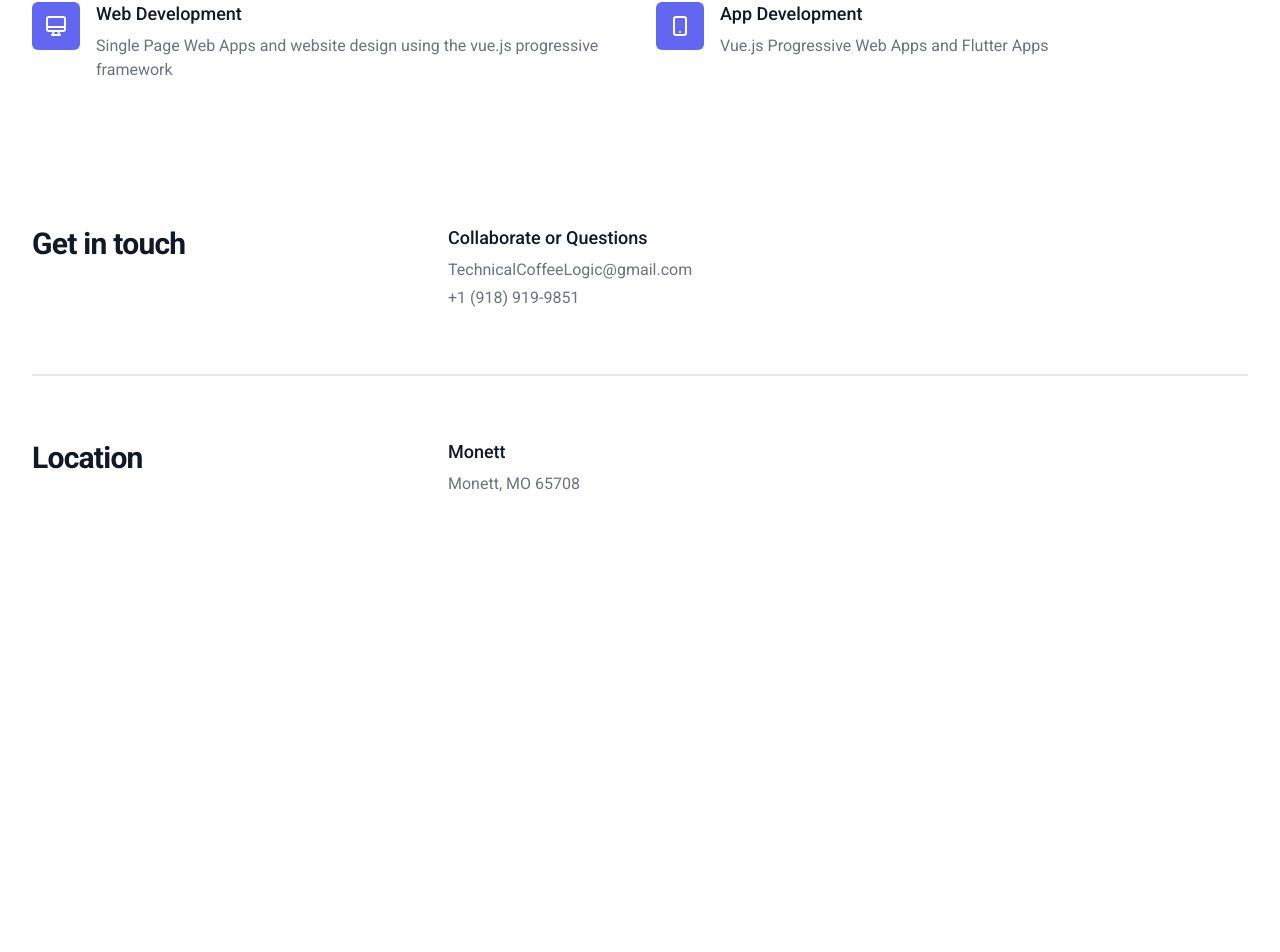
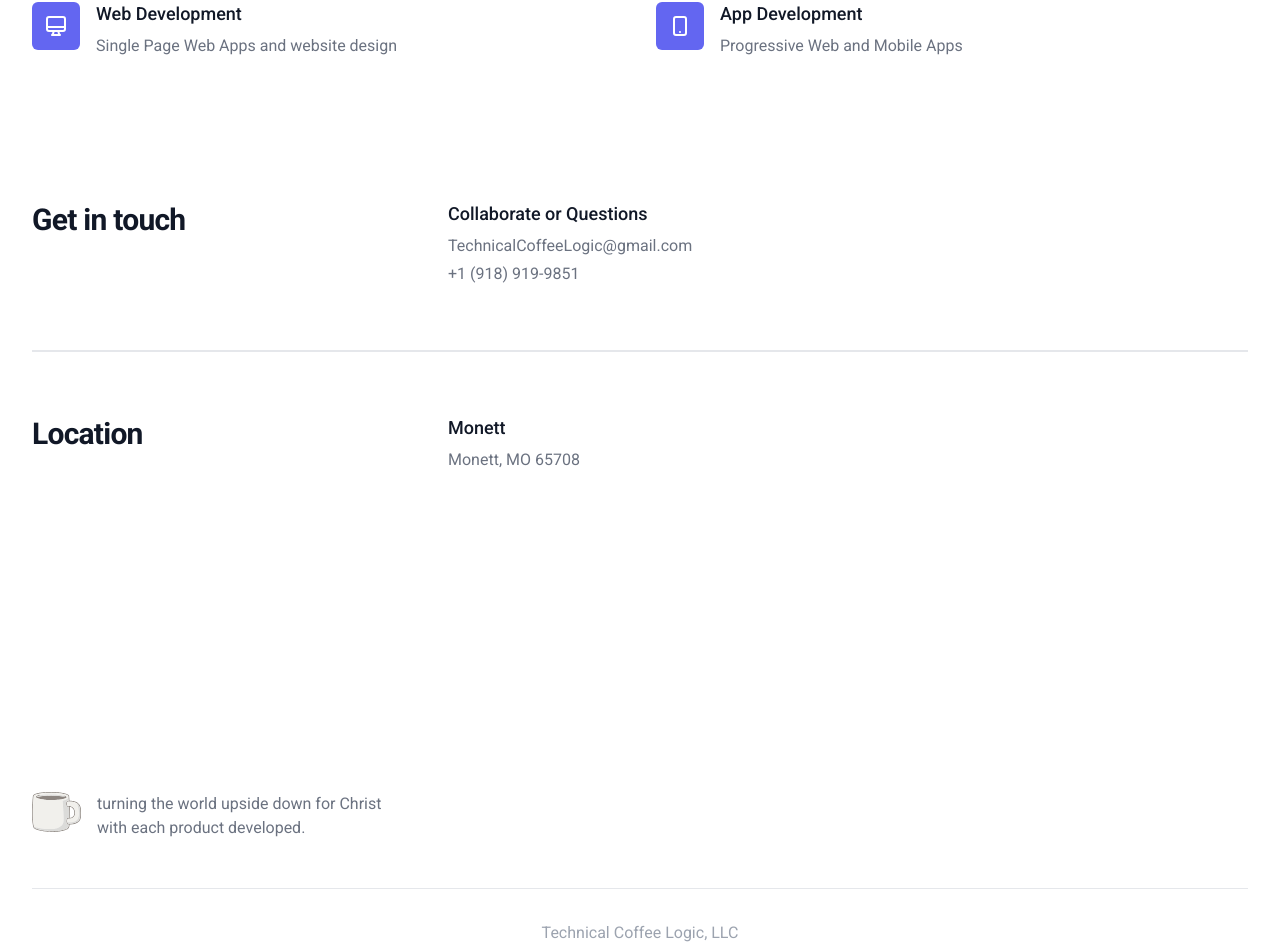
Before and after one commit to TechnicalCoffeeLogic/technicalcoffeelogic-site, a Vue app: page /#/ in a window 1280 px wide. Shown: the part 774-1726 px from the top of the page. Before the commit the page ends 1366 px from the top, so only its background shows below. Built offline with nearby package versions, Linux system fonts and the light colour scheme.

Commit message:
updated menu and added footer

```diff
--- a/src/App.vue
+++ b/src/App.vue
@@ -1,12 +1,16 @@
 <script setup>
 
 import NavMenu from './components/NavMenu.vue';
+import Footer from './components/Footer.vue';
 
 </script>
 
 <template>
   <NavMenu></NavMenu>
-  <router-view></router-view>
+  <main>
+    <router-view></router-view>
+  </main>
+  <Footer></Footer>
 </template>
 
 <style>
@@ -17,7 +21,11 @@ import NavMenu from './components/NavMenu.vue';
   -moz-osx-font-smoothing: grayscale;
   color: #2c3e50;
   margin-top: 0px;
-
 }
 
+main {
+  padding-top: 4rem;
+  padding-bottom: 10rem;
+  height: 100%;
+}
 </style>
--- a/src/components/FeatureSection.vue
+++ b/src/components/FeatureSection.vue
@@ -5,14 +5,14 @@ const features = [
   {
     name: 'Web Development',
     description:
-      'Single Page Web Apps and website design using the vue.js progressive framework',
+      'Single Page Web Apps and website design',
     icon: DesktopComputerIcon,
     emoji: '💻 ',
   },
   {
     name: 'App Development',
     description:
-      'Vue.js Progressive Web Apps and Flutter Apps',
+      'Progressive Web and Mobile Apps',
     icon: DeviceMobileIcon,
     emoji: '📱 ',
 
@@ -34,7 +34,7 @@ const features = [
         <dl class="space-y-10 md:space-y-0 md:grid md:grid-cols-2 md:gap-x-8 md:gap-y-10">
           <div v-for="feature in features" :key="feature.name" class="relative">
             <dt>
-              <div class="absolute flex items-center justify-center h-12 w-12 rounded-md bg-indigo-500 text-white">
+              <div class=" absolute flex items-center justify-center h-12 w-12 rounded-md bg-indigo-500 text-white">
                 <component :is="feature.icon" class="h-6 w-6" aria-hidden="true" />
                 <!-- <p class="h-6 w-6" aria-hidden="true">{{feature.emoji}}</p> -->
               </div>
--- /dev/null
+++ b/src/components/Footer.vue
@@ -0,0 +1,96 @@
+<script setup>
+import { defineComponent, h } from 'vue'
+
+const navigation = {
+    services: [
+        { name: 'Projects', href: '#' },
+        { name: 'Contact', href: '#' },
+    ],
+    company: [
+        { name: 'About', href: '#' },
+        { name: 'Blog', href: '#' },
+    ],
+    social: [
+        {
+            name: 'Twitter',
+            href: 'https://twitter.com/TechCoffeeLogic',
+            icon: defineComponent({
+                render: () =>
+                    h('svg', { fill: 'currentColor', viewBox: '0 0 24 24' }, [
+                        h('path', {
+                            d: 'M8.29 20.251c7.547 0 11.675-6.253 11.675-11.675 0-.178 0-.355-.012-.53A8.348 8.348 0 0022 5.92a8.19 8.19 0 01-2.357.646 4.118 4.118 0 001.804-2.27 8.224 8.224 0 01-2.605.996 4.107 4.107 0 00-6.993 3.743 11.65 11.65 0 01-8.457-4.287 4.106 4.106 0 001.27 5.477A4.072 4.072 0 012.8 9.713v.052a4.105 4.105 0 003.292 4.022 4.095 4.095 0 01-1.853.07 4.108 4.108 0 003.834 2.85A8.233 8.233 0 012 18.407a11.616 11.616 0 006.29 1.84',
+                        }),
+                    ]),
+            }),
+        },
+        {
+            name: 'GitHub',
+            href: 'https://github.com/TechnicalCoffeeLogic',
+            icon: defineComponent({
+                render: () =>
+                    h('svg', { fill: 'currentColor', viewBox: '0 0 24 24' }, [
+                        h('path', {
+                            'fill-rule': 'evenodd',
+                            d: 'M12 2C6.477 2 2 6.484 2 12.017c0 4.425 2.865 8.18 6.839 9.504.5.092.682-.217.682-.483 0-.237-.008-.868-.013-1.703-2.782.605-3.369-1.343-3.369-1.343-.454-1.158-1.11-1.466-1.11-1.466-.908-.62.069-.608.069-.608 1.003.07 1.531 1.032 1.531 1.032.892 1.53 2.341 1.088 2.91.832.092-.647.35-1.088.636-1.338-2.22-.253-4.555-1.113-4.555-4.951 0-1.093.39-1.988 1.029-2.688-.103-.253-.446-1.272.098-2.65 0 0 .84-.27 2.75 1.026A9.564 9.564 0 0112 6.844c.85.004 1.705.115 2.504.337 1.909-1.296 2.747-1.027 2.747-1.027.546 1.379.202 2.398.1 2.651.64.7 1.028 1.595 1.028 2.688 0 3.848-2.339 4.695-4.566 4.943.359.309.678.92.678 1.855 0 1.338-.012 2.419-.012 2.747 0 .268.18.58.688.482A10.019 10.019 0 0022 12.017C22 6.484 17.522 2 12 2z',
+                            'clip-rule': 'evenodd',
+                        }),
+                    ]),
+            }),
+        },
+    ],
+}
+</script>
+
+
+<template>
+    <footer class="bg-white bottom-0" aria-labelledby="footer-heading">
+        <h2 id="footer-heading" class="sr-only">Footer</h2>
+        <div class="max-w-7xl mx-auto py-12 px-4 sm:px-6 lg:py-16 lg:px-8">
+            <div class="xl:grid xl:grid-cols-3 xl:gap-8">
+                <div class="flex">
+                    <img class="h-10 opacity-50" src="../assets/coffee-cup.svg"
+                        alt="Technical Coffee Logic, LLC" />
+                    <p class="text-gray-500 text-base px-4">turning the world upside down for Christ with each product developed.</p>
+                    <!-- <div class="flex space-x-6">
+                        <a v-for="item in navigation.social" :key="item.name" :href="item.href"
+                            class="text-gray-400 hover:text-gray-500">
+                            <span class="sr-only">{{ item.name }}</span>
+                            <component :is="item.icon" class="h-6 w-6" aria-hidden="true" />
+                        </a>
+                    </div> -->
+                </div>
+                <!-- <div class="flex justify-center">
+                    <div class="md:grid md:grid-cols-2 md:gap-8">
+                        <div class="mt-12 md:mt-0">
+                            <h3 class="text-base font-medium text-gray-900">Services</h3>
+                            <ul role="list" class="mt-4 space-y-4">
+                                <li v-for="item in navigation.services" :key="item.name">
+                                    <a :href="item.href" class="text-base text-gray-500 hover:text-gray-900">
+                                        {{ item.name }}
+                                    </a>
+                                </li>
+                            </ul>
+                        </div>
+                        <div>
+                            <h3 class="text-base font-medium text-gray-900">Company</h3>
+                            <ul role="list" class="mt-4 space-y-4">
+                                <li v-for="item in navigation.company" :key="item.name">
+                                    <a :href="item.href" class="text-base text-gray-500 hover:text-gray-900">
+                                        {{ item.name }}
+                                    </a>
+                                </li>
+                            </ul>
+                        </div>
+                    </div>
+                </div> -->
+            </div>
+            <div class="mt-12 border-t border-gray-200 pt-8">
+                <p class="text-base text-gray-400 xl:text-center">Technical Coffee Logic, LLC</p>
+            </div>
+        </div>
+    </footer>
+</template>
+
+<style scoped>
+
+</style>
--- a/src/components/Home.vue
+++ b/src/components/Home.vue
@@ -2,27 +2,23 @@
 import FeatureSection from './FeatureSection.vue';
 import ContactBlock from './ContactBlock.vue';
 
-const navigation = [
-  { name: 'Product', href: '#' },
-  { name: 'Features', href: '#' },
-  { name: 'Marketplace', href: '#' },
-  { name: 'Company', href: '#' },
-]
 </script>
 
 <template>
-  <div class="relative overflow-hidden">
-    <main>
+  <div>
     <div class="pt-10 bg-gray-900 sm:pt-16 lg:pt-8 lg:pb-14 lg:overflow-hidden">
       <div class="mx-auto max-w-7xl lg:px-8">
         <div class="lg:grid lg:grid-cols-2 lg:gap-8">
-            <div class="mx-auto max-w-md px-4 sm:max-w-2xl sm:px-6 sm:text-center lg:px-0 lg:text-left lg:flex lg:items-center">
+          <div
+            class="mx-auto max-w-md px-4 sm:max-w-2xl sm:px-6 sm:text-center lg:px-0 lg:text-left lg:flex lg:items-center">
             <div class="lg:py-24">
-                <h1 class="mt-4 text-4xl tracking-tight font-bold text-white sm:mt-5 sm:text-6xl sm:tracking-tight lg:mt-6 xl:text-6xl xl:tracking-tight">
+              <h1
+                class="mt-4 text-4xl tracking-tight font-bold text-white sm:mt-5 sm:text-6xl sm:tracking-tight lg:mt-6 xl:text-6xl xl:tracking-tight">
                 <span class="block">writing code</span>
                 <span class="block text-indigo-400">to the glory of God</span>
               </h1>
-                <p class="mt-3 text-base text-gray-300 sm:mt-5 sm:text-xl lg:text-lg xl:text-xl">turning the world upside down for Christ with each product developed</p>
+              <p class="mt-3 text-base text-gray-300 sm:mt-5 sm:text-xl lg:text-lg xl:text-xl">turning the world upside
+                down for Christ with each product developed</p>
               <div class="mt-10 sm:mt-12">
 
               </div>
@@ -31,7 +27,8 @@ const navigation = [
           <div class="mt-12 -mb-16 sm:-mb-48 lg:m-0 lg:relative">
             <div class="mx-auto max-w-md px-4 sm:max-w-2xl sm:px-6 sm:pb-60 lg:max-w-none lg:px-0">
               <!-- Illustration taken from Lucid Illustrations: https://lucid.pixsellz.io/ -->
-                <img class="w-full lg:absolute lg:inset-y-0 lg:left-0 lg:h-full lg:w-auto lg:max-w-none" src="../../public/TCLCoffeeCupOutline.png" alt="" />
+              <img class="w-full lg:absolute lg:inset-y-0 lg:left-0 lg:h-full lg:w-auto lg:max-w-none"
+                src="../../public/TCLCoffeeCupOutline.png" alt="" />
             </div>
           </div>
         </div>
@@ -41,6 +38,5 @@ const navigation = [
     <!-- More main page content here... -->
     <FeatureSection></FeatureSection>
     <ContactBlock></ContactBlock>
-    </main>
   </div>
 </template>
--- a/src/components/Projects.vue
+++ b/src/components/Projects.vue
@@ -9,7 +9,7 @@ const projects = [
       imageUrl:
         '../../genderle-logo.png',
     },
-    desc: 'like wordle but with gender',
+    desc: 'Like wordle but with gender',
     dateFull: '',
     stage: 'live',
     href: 'https://genderle.com/',
@@ -21,7 +21,7 @@ const projects = [
       imageUrl:
         '../../kingdompolitics-logo.ico',
     },
-    desc: 'the app that will save politics in your city',
+    desc: 'The app that will save politics in your city',
     dateFull: '',
     stage: 'live',
     href: 'https://kingdompolitics.io/',
@@ -31,7 +31,8 @@ const projects = [
 
 <!-- This example requires Tailwind CSS v2.0+ -->
 <template>
-  <div class="bg-white shadow overflow-hidden sm:rounded-md">
+<div class=" flex justify-center pt-4 pb-40 sm:pb-60">
+  <div class="bg-white shadow overflow-hidden sm:rounded-md w-5/6 sm:w-2/3 rounded-md">
     <ul role="list" class="divide-y divide-gray-200">
       <li v-for="proj in projects" :key="proj.project.email">
         <a :href="proj.href" target="_blank" class="block hover:bg-gray-50">
@@ -69,4 +70,5 @@ const projects = [
       </li>
     </ul>
   </div>
+</div>
 </template>
```
Also changed, not shown: src/components/NavMenu.vue (+30 -23 lines). Lines whose indentation alone changed are shown as unchanged.
